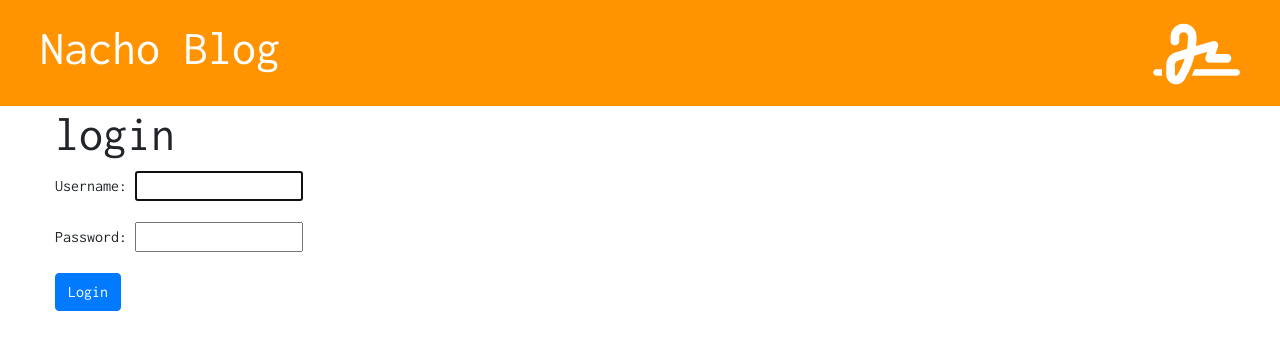
After one commit to aiguozhe01/my_django_site, a Django app: page /accounts/login/ in a window 1280 px wide. The commit adds this page. Shown: the top 350 px of the page. Run offline with Django 3.2, Linux system fonts and the light colour scheme; some libraries are stand-ins or nearby versions.

Commit message:
Add login functionality.

```diff
--- a/blog/templates/blog/base.html
+++ b/blog/templates/blog/base.html
@@ -4,7 +4,7 @@
 <head>
     <meta charset="UTF-8">
     <meta name="viewport" content="width=device-width, initial-scale=1.0">
-    <title>Nacho Blog</title>
+    <title>{% block title %}{% endblock %}</title>
     <link rel="stylesheet" href="https://stackpath.bootstrapcdn.com/bootstrap/4.3.1/css/bootstrap.min.css" integrity="sha384-ggOyR0iXCbMQv3Xipma34MD+dH/1fQ784/j6cY/iJTQUOhcWr7x9JvoRxT2MZw1T" crossorigin="anonymous">
     <link href="https://fonts.googleapis.com/css?family=Inconsolata&display=swap" rel="stylesheet">
     <link rel="stylesheet" href="{% static 'css/blog.css' %}">
@@ -24,6 +24,10 @@
         {% if user.is_authenticated %}
             <a href="{% url 'post_draft_list' %}" class="top-menu"><i class="far fa-edit fa-2x"></i></a>
             <a href="{% url 'post_new' %}" class="top-menu"><i class="fas fa-plus fa-2x"></i></a>
+        {% else %}
+        <a href="{% url 'login' %}" class="top-menu"><i class="fas fa-signature fa-2x"></i></a>
+
+
         {% endif %}
         <h1><a href="{% url "post_list" %}">Nacho Blog</a></h1>
     </div>
--- a/blog/templates/blog/post_detail.html
+++ b/blog/templates/blog/post_detail.html
@@ -1,4 +1,5 @@
 {% extends 'blog/base.html' %}
+{% block title %}{{ post.title }}{% endblock %}
 
 {% block content %}
     <div class="post">
--- a/blog/templates/blog/post_draft_list.html
+++ b/blog/templates/blog/post_draft_list.html
@@ -1,4 +1,6 @@
 {% extends 'blog/base.html' %}
+{% block title %}My drafts{% endblock %}
+
 
 {% block content %}
     {% for post in posts %}
--- a/blog/templates/blog/post_edit.html
+++ b/blog/templates/blog/post_edit.html
@@ -1,4 +1,5 @@
 {% extends 'blog/base.html' %}
+{% block title %}{{ post.title }}{% endblock %}
 
 {% block content %}
     <h1>New Post</h1>
--- a/blog/templates/blog/post_list.html
+++ b/blog/templates/blog/post_list.html
@@ -1,4 +1,6 @@
 {% extends 'blog/base.html' %}
+{% block title %}My Blog{% endblock %}
+
 {% block content %}
     {% for post in posts %}
         <div class="post">
--- /dev/null
+++ b/blog/templates/registration/login.html
@@ -0,0 +1,12 @@
+{% extends 'blog/base.html' %}
+{% block title %}Login{% endblock %}
+
+{% block content %}
+    <h2>login</h2>
+    <form method="post">
+        {% csrf_token %}
+        {{ form.as_p }}
+        <button type="submit" class="btn btn-primary">Login</button>
+    </form>
+
+{% endblock %}
--- a/blog/urls.py
+++ b/blog/urls.py
@@ -1,5 +1,6 @@
 from django.urls import path
 from . import views
+from django.contrib.auth import views as auth_views
 
 urlpatterns = [
     # 127.0.0.1:8000 ---> local, from coming, it takes you to the 'post_list' within 'views'
@@ -26,4 +27,7 @@ urlpatterns = [
     # mydjangosite.com/post/2/publish --> online
     path('post/<int:pk>/publish/', views.post_publish, name='post_publish'),
 
+    # 127.0.0.1:8000/accounts/login --> local
+    # mydjangosite.com/accounts/login --> online
+    path('accounts/login/', auth_views.LoginView.as_view(template_name="registration/login.html"), name='login'),
 ]
--- a/mysite/settings.py
+++ b/mysite/settings.py
@@ -26,6 +26,8 @@ SECRET_KEY = 'm7ab$75i8jrerevl99y-!t-6r5@lwyy(8xt0$@%hqbl6q8qx(y'
 DEBUG = True
 
 ALLOWED_HOSTS = []
+
+LOGIN_REDIRECT_URL = 'post_list'
 
 
 # Application definition
```
Also changed, not shown: blog/views.py (+6 -1 lines), db.sqlite3, 1 other file.
